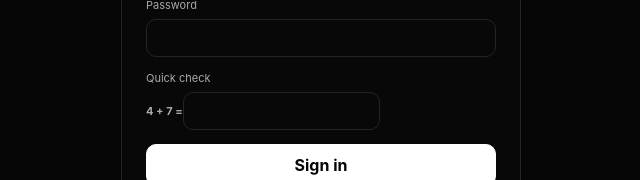
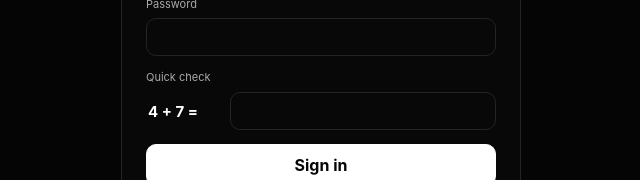
Before and after one commit to rizqunbw/rftool, a React (Vite) app: page / in a window 1280 px wide. Shown: the part 414-594 px from the top of the page, without its empty margins (319-959 px from the left). Built offline with nearby package versions, Linux system fonts and the light colour scheme.

Commit message:
Style lightweight auth captcha

```diff
--- a/src/styles.css
+++ b/src/styles.css
@@ -119,3 +119,9 @@ html,body,#root{width:100%;max-width:100%;overflow-x:hidden}
  .login-form .primary{width:100%;max-width:100%;font-size:16px;white-space:normal}
  .auth-switch{font-size:13px;line-height:1.4;white-space:normal;padding-inline:4px}
 }
+
+.captcha-label{gap:8px!important}
+.captcha-row{display:grid;grid-template-columns:auto 1fr;align-items:center;gap:12px;width:100%}
+.captcha-row strong{min-width:72px;padding:0 2px;font-size:15px;color:#fff;white-space:nowrap}
+.captcha-row input{min-width:0}
+@media(max-width:600px){.captcha-row{grid-template-columns:72px minmax(0,1fr)}.captcha-row input{font-size:16px}}
```
